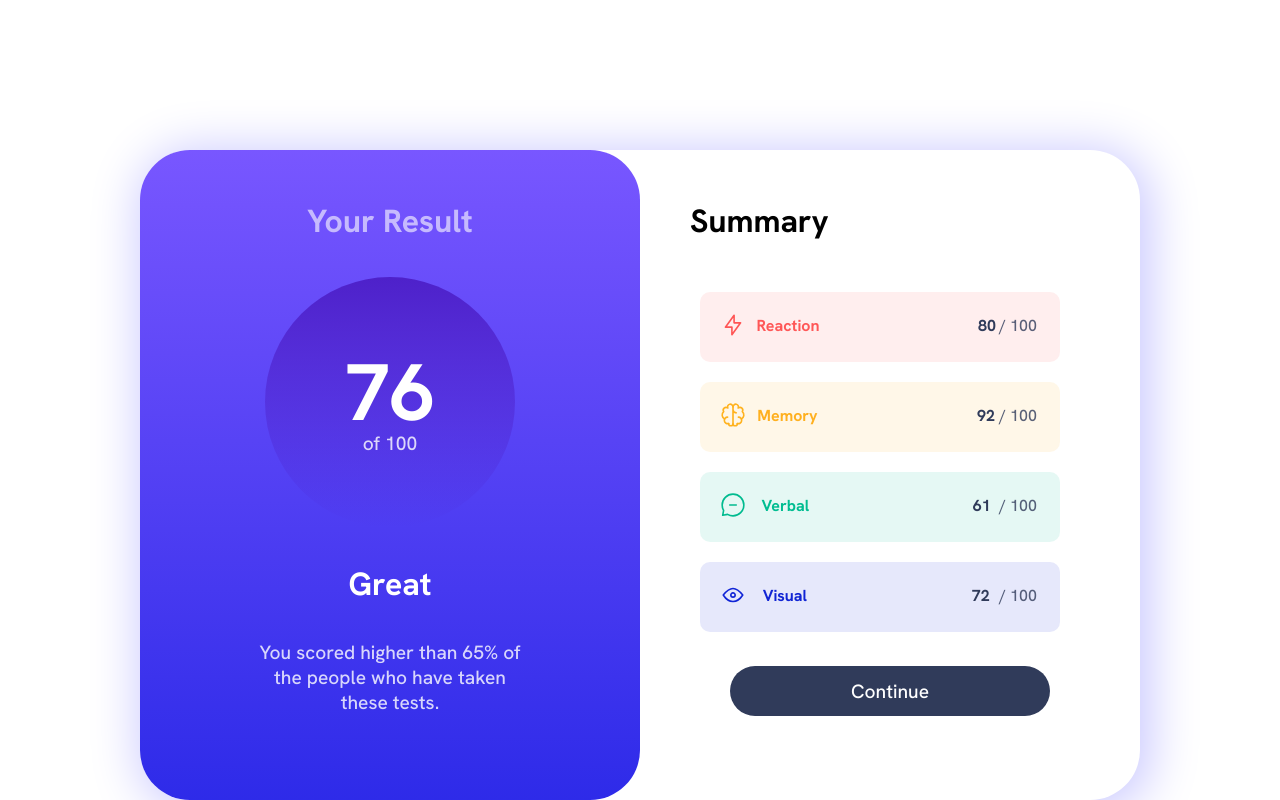
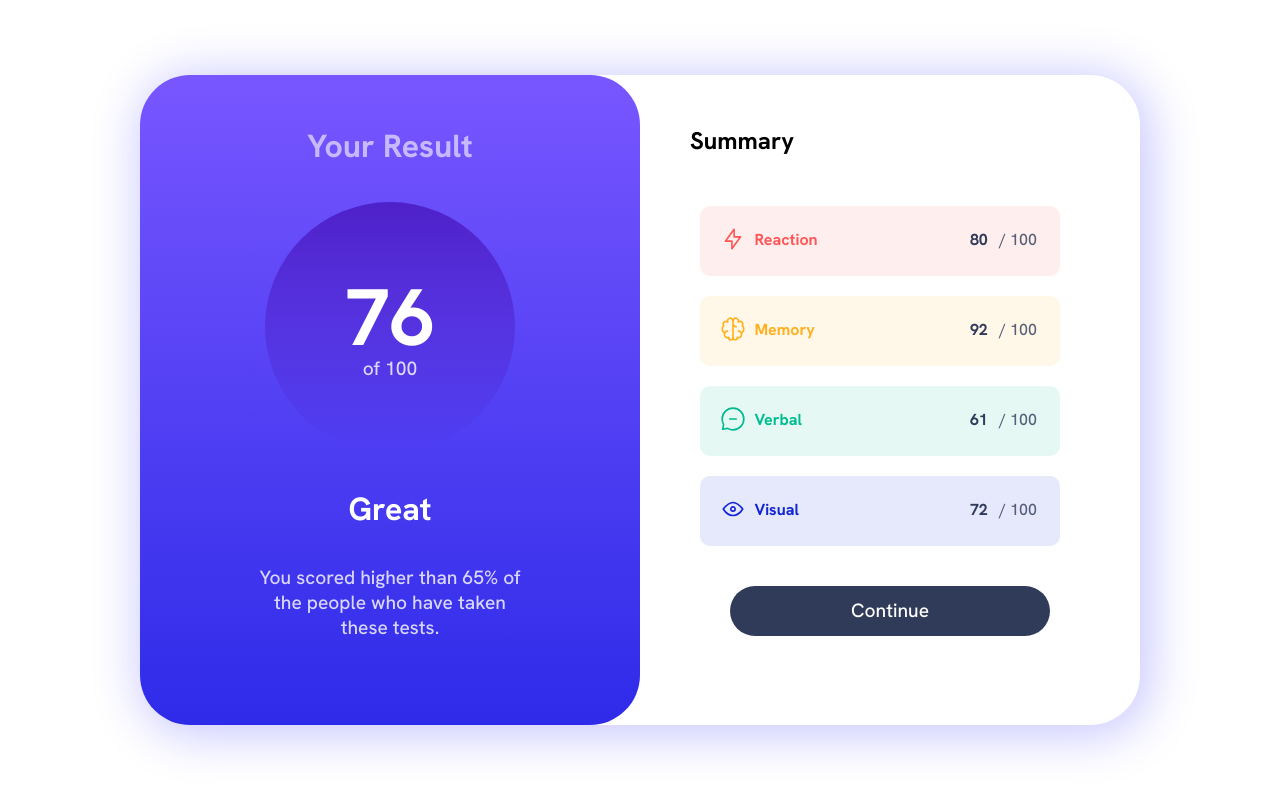
Before and after one commit to niko-niko-nom/FEM-Results-Summary-Component, a plain HTML site: page index.html in a window 1280 px wide. Drawn offline with Linux system fonts and the light colour scheme.

Commit message:
Used flexbox to neatly align certain items

```diff
--- a/index.html
+++ b/index.html
@@ -10,14 +10,15 @@
         <link href="https://fonts.googleapis.com/css2?family=Hanken+Grotesk:wght@500;700;800&display=swap" rel="stylesheet">
     </head>
     <body>
+        <main>
         <div id="main-card">
             <div id="your-result">
-                <h3>Your Result</h3>
+                <h1>Your Result</h1>
                 <div id="score-circle">
-                    <h1 id="score">76</h1>
+                    <h2 id="score">76</h2>
                     <p>of 100</p>
                 </div>
-                <h2>Great</h2>
+                <h3>Great</h3>
                 <p>You scored higher than 65% of the people who have taken these tests.</p>
             </div>
             <div id="summary">
@@ -49,5 +50,6 @@
                 <button id="continue">Continue</button>
             </div>
         </div>
+    </main>
     </body>
 </html>
--- a/styles.css
+++ b/styles.css
@@ -26,8 +26,15 @@
 
 html {
     font-family: 'Hanken Grotesk', sans-serif;
-    height: 100%;
-    width: 100%;
+}
+
+body {
+    width: 100vw;
+    height: 100vh;
+    display: flex;
+    flex-direction: column;
+    justify-content: center;
+    align-items: center;
 }
 
 #main-card {
@@ -37,8 +44,6 @@ html {
     display: flex;
     box-shadow: 5px 5px 50px 5px var(--light-lavender);
     border-radius: var(--border-radius);
-    position: relative;
-    top: 150px;
 }
 
 #summary, #your-result {
@@ -137,14 +142,11 @@ html {
 .score {
     color: var(--dark-gray-blue);
     font-weight: bold;
-    position: relative;
-    right: -55px;
 }
 
 .category {
     font-weight: bold;
-    position: relative;
-    left: -45px;
+    width: 65%;
 }
 
 .hundred {
@@ -152,7 +154,7 @@ html {
     opacity: 0.8;
 }
 
-#main-card h3, #main-card h2 {
+#main-card h3, #main-card h1 {
     font-size: 2em;
 }
 
@@ -160,7 +162,7 @@ html {
     position: relative;
 }
 
-#main-card h3 {
+#main-card h1 {
     opacity: 0.6;
 }
 
@@ -177,19 +179,20 @@ svg {
 
 @media only screen and (max-width: 375px) {
     #main-card {
-        box-shadow: 0;
-        width: 100%;
-        height: 100%;
+        width: 100vw;
+        height: 50vh;
+        box-shadow: none;
         display: flex;
         flex-direction: column;
         margin: 0;
         position: absolute;
         top: 0;
+        left: 0;
     }
 
     #your-result {
-        width: 100%;
-        height: 50%;
+        width: 100vw;
+        height: 50vh;
         border-top-right-radius: 0;
         border-top-left-radius: 0;
     }
@@ -201,7 +204,7 @@ svg {
     }
 
     #score-circle {
-        transform: scale(0.8);
+        transform: scale(0.9);
     }
 
     #your-result p {
@@ -220,11 +223,6 @@ svg {
         width: 100%;
     }
 
-    #continue {
-        position: relative;
-        top: -250px;
-    }
-
     .score {
         left: 35px;
     }
```
